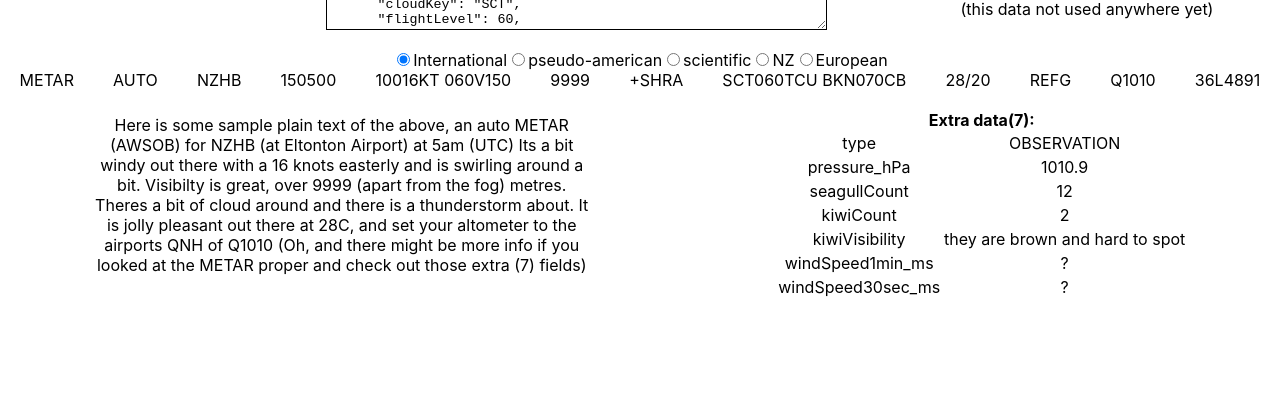
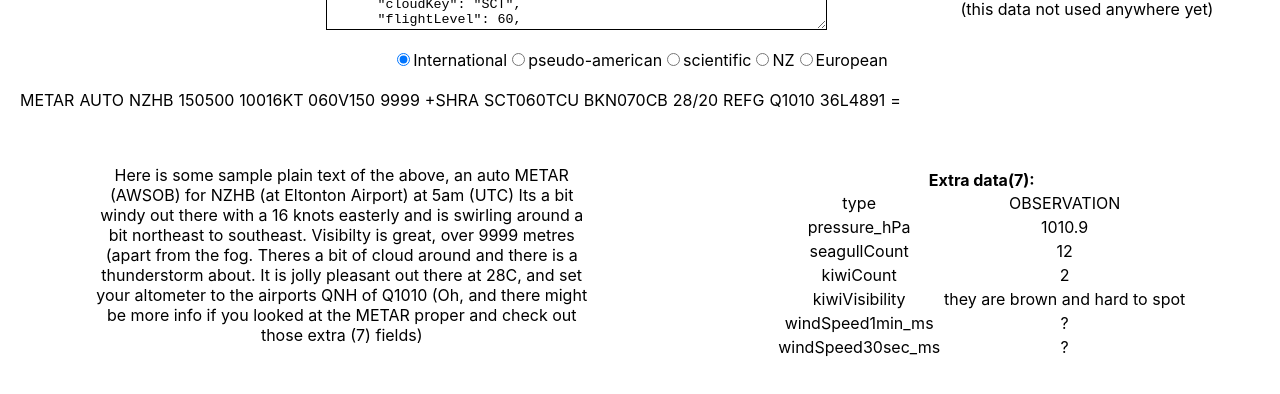
Before and after one commit to H-notle/iwxxm_obs, a React (Create React App) app: page / in a window 1280 px wide. Shown: the part 388-782 px from the top of the page. Built offline with nearby package versions, Linux system fonts and the light colour scheme.

Commit message:
post adobe!!!

```diff
--- a/src/Metar.tsx
+++ b/src/Metar.tsx
@@ -222,12 +222,15 @@ export function ddd_to_compass8(ddd:number):string{
   const dirStrings = ["northerly",
                     "northeasterly",
                     "easterly",
-                    "southeastery",
+                    "southeasterly",
                     "southerly",
                     "southwesterly",
                     "westerly",
                     "northwesterly",
                     "northerly"];
+  if (!ddd){
+    return '';
+  }
   return dirStrings[Math.floor((ddd+22)/45)];
 }
 
@@ -273,6 +276,13 @@ export function formatWind_plain(parsedMetar : MetarFields, setUnits:DisplayUnit
 
   if (parsedMetar["extremeCounterClockwiseWindDirection_Deg"]  || parsedMetar["extremeClockwiseWindDirection_Deg"]){
     result.push('and is swirling around a bit');
+    const antiClock = ddd_to_compass8(parsedMetar["extremeCounterClockwiseWindDirection_Deg"]);
+    const clock = ddd_to_compass8(parsedMetar["extremeClockwiseWindDirection_Deg"]);
+    if (antiClock && clock){
+      result.push(`${antiClock} to ${clock}`.replaceAll('erly',''));
+    } else {
+      result.push(`esp. to the ${antiClock}${clock}`.replace('erly',''));
+    }
   }
   return result.join(' ')+'.';
 }
@@ -629,17 +639,32 @@ function metar_as_plain_text(parsedMetar: MetarFields, setUnits:DisplayUnits, di
     if (viz){
       let apartFrom = '';
       const wx = formatRecentWx(parsedMetar) + formatPresentWx(parsedMetar);
+      let obscurifiers = []
+
       if (wx.includes('FG')) {
-        apartFrom = " (apart from the fog)";
+        obscurifiers.push('fog');
+        //apartFrom = " (apart from the fog)";
       }
-      console.log(`metar_as_plain_text displayFormat = "${displayFormat}"`);
+      if (wx.includes('MI')) {
+        obscurifiers.push('mist');
+      }
+      if (wx.includes('DS')) {
+        obscurifiers.push('dust\'n\'sand');
+      }
+      if (wx.includes('FU')) {
+        obscurifiers.push('smoke');
+      }   // TODO etc....
+      if (obscurifiers.length > 0) {
+        apartFrom = ` (apart from the ${obscurifiers.join(',')}`;
+      }
+      //console.log(`metar_as_plain_text displayFormat = "${displayFormat}"`);
       if (displayFormat === 'nz' && parsedMetar["prevailingVisibility_m"] > 9999) {
         result.push(`Visibilty is ${Math.round(parsedMetar["prevailingVisibility_m"]/1000)}KM`);
       } else {
         if (Number(viz) === 9999){
-          result.push(`Visibilty is great, over ${viz}  ${apartFrom}`);
+          result.push(`Visibilty is great, over ${viz} `);
         } else if (parsedMetar['prevailingVisibility_m'] > 7000){
-          result.push(`Visibilty is good at ${viz} ${apartFrom}`);
+          result.push(`Visibilty is good at ${viz}`);
         } else if (parsedMetar['prevailingVisibility_m'] <500){
           result.push(`Its pea soup out there with visibilty at ${viz}`);
         } else if (parsedMetar['prevailingVisibility_m'] <1500){
@@ -651,7 +676,7 @@ function metar_as_plain_text(parsedMetar: MetarFields, setUnits:DisplayUnits, di
           result.push(`Visibilty is getting down to ${viz} `);
         }
         if (setUnits['visibilityUnits'] === ''){
-          result.push(`metres.`);
+          result.push(`metres${apartFrom}.`);
         }else{
           result.push(setUnits['visibilityUnits']+'.' );
         }
@@ -848,14 +873,14 @@ function load1minuteWind(parsedMetar: MetarFields) : number {
 
   try{
     if (extraKeys.includes('windSpeed1min_ms')){
-      console.log(`load1minuteWind trying to use 1min data`);
+      //console.log(`load1minuteWind trying to use 1min data`);
       // I can't work out how to cleanly pass this data into the averaging method & unpacking it without typescript getting all confused...
       const uglyAs = JSON.stringify(parsedMetar.extras['windSpeed1min_ms']);
       result = averageTimeSeries(uglyAs,earliestTime,latestTime,10);
     }
     if (Number.isNaN(result)) {
       if (extraKeys.includes('windSpeed30sec_ms')){
-        console.log(`load1minuteWind trying to use 30sec data`);
+        //console.log(`load1minuteWind trying to use 30sec data`);
         const uglyAs = JSON.stringify(parsedMetar.extras['windSpeed30sec_ms']);
         result = averageTimeSeries(uglyAs,earliestTime,latestTime,20);
       } else {
@@ -890,7 +915,7 @@ const Metar: React.FC<MetarProps> = ({ metar,displayFormat,keywordInfo,selectedK
         {tac}
 
     </div> */}
-    <div>
+    <div >
       <MetarSmartDisplay parsedMetar={parsedMetar} displayFormat= {displayFormat} keywordInfo={keywordInfo} selectedKeyword={selectedKeyword}/>
     </div>
 
@@ -935,7 +960,7 @@ const Metar: React.FC<MetarProps> = ({ metar,displayFormat,keywordInfo,selectedK
               </tr>)
             }
 
-          } else if (typeof metar.extras[each] != 'string' && typeof metar.extras[each] != 'number') {
+          } else if (typeof metar.extras[each] != 'string' && typeof metar.extras[each] != 'number'&& typeof metar.extras[each] != 'boolean') {
             return (
               <tr key={each}>
                <td>{each} </td>
@@ -945,13 +970,13 @@ const Metar: React.FC<MetarProps> = ({ metar,displayFormat,keywordInfo,selectedK
             return (
               <tr key={each}>
                <td><b>{each} </b></td>
-               <td>{metar.extras[each]}</td>
+               <td>{String(metar.extras[each])}</td>
               </tr>)
            } else {
             return (
               <tr key={each}>
                <td>{each}</td>
-               <td>{metar.extras[each]}</td>
+               <td>{String(metar.extras[each])}</td>
               </tr>)
            }
           }
--- a/src/MetarSmartDisplay.tsx
+++ b/src/MetarSmartDisplay.tsx
@@ -42,52 +42,52 @@ const MetarSmartDisplay: React.FC<MetarSmartDisplayProps> = ({parsedMetar,displa
       if (MorS !==  ''){
         if (displayFormat === 'scientific'){
           const tacField= '(notReallyA)METAR';
-          result.push(MetarTacField({tacField:tacField,styling:''}));
+          result.push(MetarTacField({tacField:tacField,styling:'',elementName:''}));
           //result.push(MetarTacField('(notReallyA)METAR'));
         } else {
           result.push(MorS);
           //TODO decide any logic to do with SPECI like is it relevant any more
         }
         if (parsedMetar['flags'].includes('CORRECTION')){
-          result.push(MetarTacField({tacField:'COR',styling:''})); // TODO does COR trump Auto???
+          result.push(MetarTacField({tacField:'COR',styling:'',elementName:''})); // TODO does COR trump Auto???
         } else if (parsedMetar['flags'].includes('AUTO')){
-          result.push(MetarTacField({tacField:'AUTO',styling:''}));
+          result.push(MetarTacField({tacField:'AUTO',styling:'',elementName:''}));
         }
       } else {
-        result.push(MetarTacField({tacField:'<OBS>',styling:''}));
+        result.push(MetarTacField({tacField:'<OBS>',styling:'',elementName:''}));
       }
 
       if (!is_cccc(parsedMetar['station'] )) {
         throw new Error(`The station ("${parsedMetar['station']}") contains other chars than A-Z so cannot be a valid METAR station code `)
       }
-      result.push(MetarTacField({tacField:parsedMetar['station'],styling:''}));
+      result.push(MetarTacField({tacField:parsedMetar['station'],styling:'',elementName:''}));
       //result.push('<b> '+parsedMetar['station']+' </b>');
-      result.push(MetarTacField({tacField:formatTimeDDHHMM(parsedMetar),styling:''})); // strictly  MM should be mm=00/30 for METAR
+      result.push(MetarTacField({tacField:formatTimeDDHHMM(parsedMetar),styling:'',elementName:''})); // strictly  MM should be mm=00/30 for METAR
 
-      result.push(MetarTacField({tacField:formatWind(parsedMetar,setUnits),styling:calculateStyling(keyPhrases,'wind')}));
+      result.push(MetarTacField({tacField:formatWind(parsedMetar,setUnits),styling:calculateStyling(keyPhrases,'wind'),elementName:'formatWind'}));
 
       if (isCAVOK(parsedMetar) && displayFormat !== 'nz') {
 
-        result.push(MetarTacField({tacField:'CAVOK',styling:calculateStyling(keyPhrases,'viz,wx')}));
+        result.push(MetarTacField({tacField:'CAVOK',styling:calculateStyling(keyPhrases,'viz,wx'),elementName:'CAVOK'}));
 
       } else {
-        result.push(MetarTacField({tacField:formatViz(parsedMetar, setUnits, displayFormat),styling:calculateStyling(keyPhrases,'viz')}));
+        result.push(MetarTacField({tacField:formatViz(parsedMetar, setUnits, displayFormat),styling:calculateStyling(keyPhrases,'viz'),elementName:''}));
         const presWx =  formatPresentWx(parsedMetar);
         if (keyPhrases.includes('viz') && (presWx.includes('SH') || presWx.includes('SH') || presWx.includes('FG'))){
-          result.push(MetarTacField({tacField:presWx,styling:'<b>'}));
+          result.push(MetarTacField({tacField:presWx,styling:'<b>',elementName:''}));
         } else{
-          result.push(MetarTacField({tacField:presWx,styling:calculateStyling(keyPhrases,'wx')}));
+          result.push(MetarTacField({tacField:presWx,styling:calculateStyling(keyPhrases,'wx'),elementName:''}));
         }
-        result.push(MetarTacField({tacField:formatClouds(parsedMetar),styling:''}));
+        result.push(MetarTacField({tacField:formatClouds(parsedMetar),styling:'',elementName:'formatClouds'}));
       }
 
-      result.push(MetarTacField({tacField:formatTemps(parsedMetar,setUnits),styling:calculateStyling(keyPhrases,'_C')}));
+      result.push(MetarTacField({tacField:formatTemps(parsedMetar,setUnits),styling:calculateStyling(keyPhrases,'_C'),elementName:''}));
 
       const recentWx =  formatRecentWx(parsedMetar);
       if (keyPhrases.includes('viz') && (recentWx.includes('SH') || recentWx.includes('SH') || recentWx.includes('FG'))){
-        result.push(MetarTacField({tacField:recentWx,styling:'<b>'}));
+        result.push(MetarTacField({tacField:recentWx,styling:'<b>',elementName:''}));
       } else{
-        result.push(MetarTacField({tacField:recentWx,styling:calculateStyling(keyPhrases,'wx')}));
+        result.push(MetarTacField({tacField:recentWx,styling:calculateStyling(keyPhrases,'wx'),elementName:''}));
       }
       //15.13.3 wind shear TODO..
       //       WS RDRDR or  WS ALL RWY
@@ -98,22 +98,23 @@ const MetarSmartDisplay: React.FC<MetarSmartDisplayProps> = ({parsedMetar,displa
       // approach path is affecting all runways in the airport, WS ALL RWY shall be used.
       //TODO 15.13.5 Sea-surface temperature and the state of the sea (WTsTs/SS') or sea-surface temperature
       // and the significant wave height (WTsTs/HHsHsHs)
-      result.push(MetarTacField({tacField:formatPressure(parsedMetar, setUnits),styling:calculateStyling(keyPhrases,'pressure')}));
-      result.push(MetarTacField({tacField:formatRunwayState(parsedMetar),styling:calculateStyling(keyPhrases,'runway')}));
+      result.push(MetarTacField({tacField:formatPressure(parsedMetar, setUnits),styling:calculateStyling(keyPhrases,'pressure'),elementName:''}));
+      result.push(MetarTacField({tacField:formatRunwayState(parsedMetar),styling:calculateStyling(keyPhrases,'runway'),elementName:''}));
 
       if (parsedMetar['remarks']) {
-        result.push(MetarTacField({tacField:'RMK',styling:''}));
-        result.push(MetarTacField({tacField:parsedMetar['remarks'].toUpperCase(),styling:''}));
+        result.push(MetarTacField({tacField:'RMK',styling:'',elementName:''}));
+        result.push(MetarTacField({tacField:parsedMetar['remarks'].toUpperCase(),styling:'',elementName:''}));
       }
-
+      result.push(MetarTacField({tacField:'=',styling:'',elementName:''}));
       //TODO runway info
       //TODO trend
     } catch (e) {
-      result.push(MetarTacField({tacField:'This data cannot be formatted as a METAR! because ' + e,styling:'<b>'}));
+      result.push(MetarTacField({tacField:'This data cannot be formatted as a METAR! because ' + e, styling : '<b>', elementName : ''}));
       //throw new Error('This data cannot be formatted as a METAR!',{cause : e});
     }
     return (
-      <div style={{ display: 'flex', flexDirection:'row',  justifyContent: 'space-around'}}>{result}</div>
+      //<div style={{ display: 'flex', flexDirection:'row',  justifyContent: 'space-between'}}>{result}</div>
+      <div style={{ display: 'flex', flexDirection:'row',  margin:'20px', alignItems:'centre', columnGap:'5px'}}>{result}</div>
     )
 
   }
--- a/src/MetarTacField.tsx
+++ b/src/MetarTacField.tsx
@@ -1,4 +1,5 @@
 import React from 'react';
+//import {Text} from '@adobe/react-spectrum'
 
 //import { forEachChild } from 'typescript';
 import MetarFields, { CloudGroup } from './MetarFields';
@@ -14,29 +15,35 @@ interface MetarTacFieldProps {
   // keywordInfo:string;
   // selectedKeyword:string;
   tacField:string;
-  styling?:string;
+  styling:string;
+  elementName:string;
 }
-const MetarTacField: React.FC<MetarTacFieldProps> = ({tacField,styling}) =>{//metar,displayFormat,keywordInfo,selectedKeyword }) => {
-  // var parsedMetar = metar;
-  // const setUnits = loadUnits(displayFormat);
-  // const lKeywordInfo = JSON.parse(keywordInfo);
-  // if (!parsedMetar.meanWindSpeed_ms){
-  //   //console.log('Metar calling load1minuteWind');
-  //   parsedMetar.meanWindSpeed_ms = load1minuteWind(parsedMetar);
-  //   //console.log(`Metar called load1minuteWind wind speed=${parsedMetar.meanWindSpeed_ms}`);
-  // }
-  // const keyPhrases = lKeywordInfo[selectedKeyword];
-  // //console.log(`Metar keyPhrases =${keyPhrases}`)
+
+function displayDetailsMouseOver(s:string,flags:[string]):string{
+  let result = '';
+  console.log(`displayDetailsMouseOver(${s},${flags} called`);
+  if (s==='CAVOK'){
+    result = 'CAVOK is reportable when there is no cloud below 5000ft, No CB/TS/TSU, visibilty is > 9999M and no present weather reported';
+  }
+return result;
+}
+const MetarTacField: React.FC<MetarTacFieldProps> = ({tacField,styling,elementName}) =>{//metar,displayFormat,keywordInfo,selectedKeyword }) => {
+  //let myObject=<span style="color: red;">apple</span>;
+  //console.log(`MetarTacField (called with ${elementName})`);
   if (styling &&  styling === '<b>') {
+    let inRed = '';
+    //let inRed = <span style="color: red;">red</span>;
+
     return (
-        <div><b>{tacField}</b></div>
-        // <div>abc</div>
+        <div ><b>{inRed}{tacField}{inRed}</b></div>
         )
 
   } else{
+    //style={{ display: 'flex', font-size: '12px'}}
     return (
-      <div>{tacField}</div>
-      // <div>abc</div>
+      <div style={{ display: 'flex',height:'40px'}}>
+        {tacField}
+        </div>
     )
  }
 }
--- a/src/ParseMetar.ts
+++ b/src/ParseMetar.ts
@@ -12,7 +12,7 @@ export function parseMyMetarFunction(textValue: string):MetarFields {
         const k = extra.key;
         const v = extra.value;
         result.extras[k] = v;
-        console.log(`parseMyMetarFunction loaded extra key:"${k}" : val: "${v}"`);
+        //console.log(`parseMyMetarFunction loaded extra key:"${k}" : val: "${v}"`);
     });
       return result;
     }catch (e) {
--- a/src/SelectAircraftType.tsx
+++ b/src/SelectAircraftType.tsx
@@ -17,7 +17,7 @@ const SelectAircraftType: React.FC<acTypesProps> = ({ aircraftTypes, aircraftNam
   const lAircraft =  JSON.parse(aircraftTypes);
   //console.log(`SelectAircraftType aircraftTypes=${aircraftTypes}`);
   const thisACInfo = lAircraft[aircraftType];
-  console.log(`SelectAircraftType thisA/C=${JSON.stringify(thisACInfo,null,2)}`);
+  //console.log(`SelectAircraftType thisA/C=${JSON.stringify(thisACInfo,null,2)}`);
   return  (
     <>
       <div style={{ display: 'flex', flexDirection:'row', justifyContent: 'space-around'}}>
--- a/src/landing.tsx
+++ b/src/landing.tsx
@@ -20,7 +20,7 @@ const SelectRunway:  React.FC<runwayInfoProps> = ({ runwayInfoStr, chosenRunway,
   //console.log(`SelectAircraftType aircraftTypes=${aircraftTypes}`);
   const thisRunwayInfo = runwayInfo[chosenRunway];
   const runwayNames = Object.keys(runwayInfo)//runwayInfo.keys; //<runwayInfo className="keys"></runwayInfo>
-  console.log(`SelectRunway(...) this Runway=${JSON.stringify(thisRunwayInfo,null,2)}`);
+  //console.log(`SelectRunway(...) this Runway=${JSON.stringify(thisRunwayInfo,null,2)}`);
   // const standardisedData = Array(standardisedDataProps)
   return  (
     <>
--- a/tsconfig.json
+++ b/tsconfig.json
@@ -18,7 +18,7 @@
     "resolveJsonModule": true,
     "isolatedModules": true,
     "noEmit": true,
-    "jsx": "react-jsx"
+    "jsx": "preserve"
   },
   "include": [
     "src"
```
